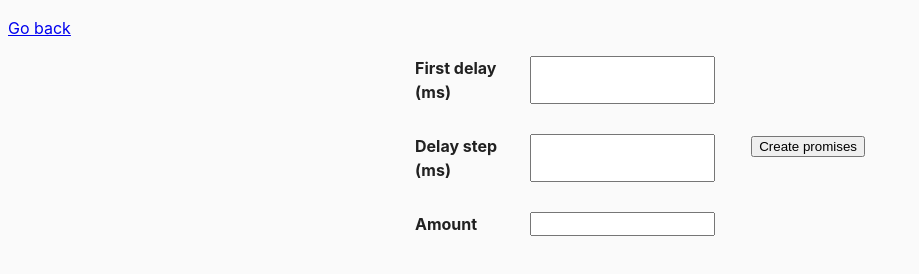
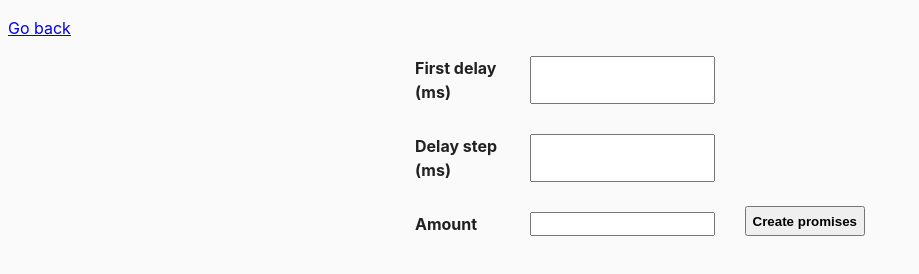
Before and after one commit to vlmakh/goit-js-hw-09, a website built with Parcel: page src/03-promises.html in a window 1280 px wide. Shown: the whole page, without its empty margins (0-919 px from the left). Built offline with nearby package versions, Linux system fonts and the light colour scheme; what notiflix would draw is missing.

Commit message:
update task3 btn

```diff
--- a/src/03-promises.html
+++ b/src/03-promises.html
@@ -25,7 +25,7 @@
             <input type="number" name="amount" required />
           </label>
         </div>
-        <button type="submit">Create promises</button>
+        <button class="form__submit" type="submit">Create promises</button>
       </form>
     </div>
 
--- a/src/css/common.css
+++ b/src/css/common.css
@@ -113,7 +113,7 @@ img {
   width: 450px;
   display: flex;
   justify-content: space-between;
-  align-items: center;
+  align-items: flex-end;
   margin-left: auto;
   margin-right: auto;
 }
@@ -130,3 +130,8 @@ img {
   justify-content: space-between;
   font-weight: 700;
 }
+
+.form__submit {
+  font-weight: 700;
+  height: 30px;
+}
```
